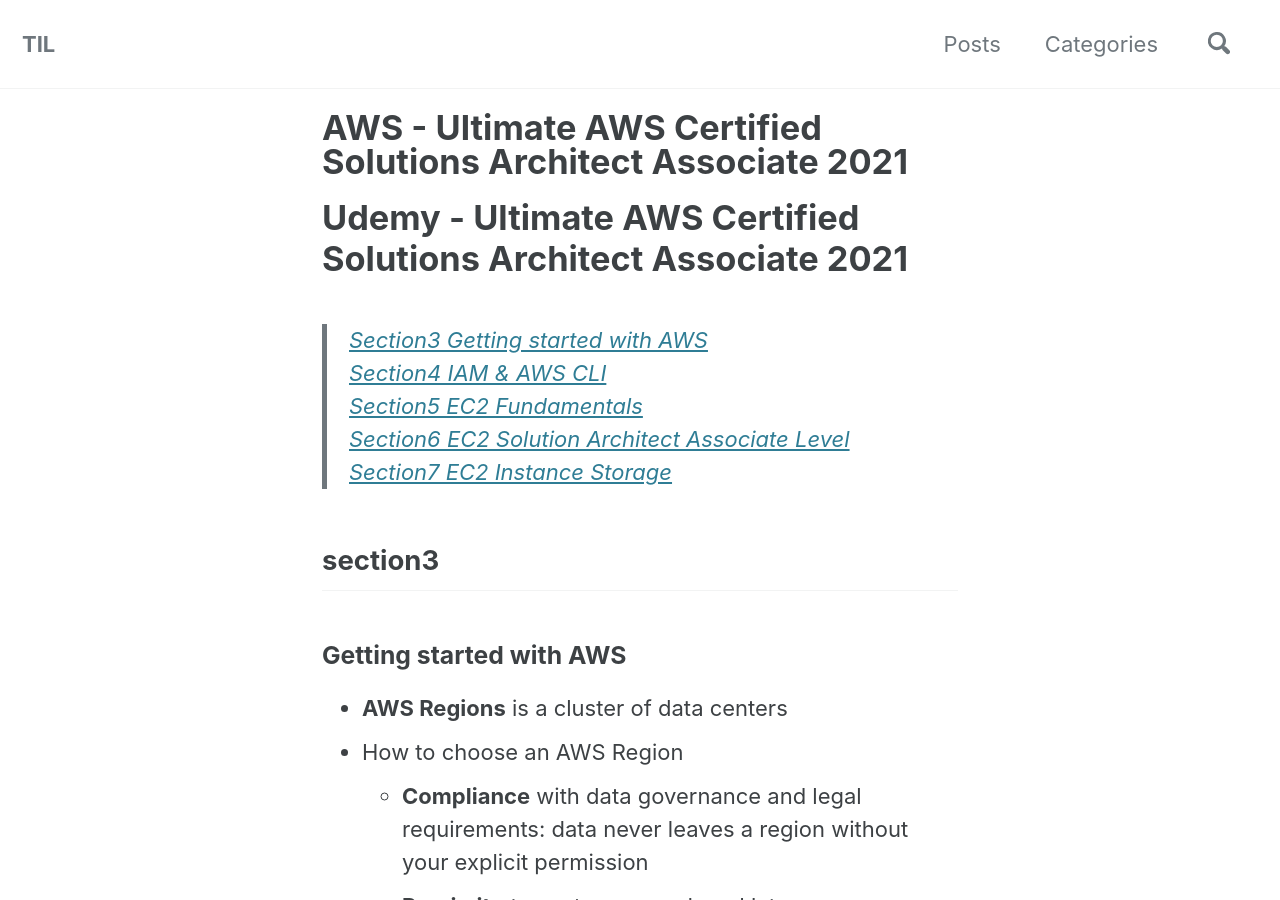
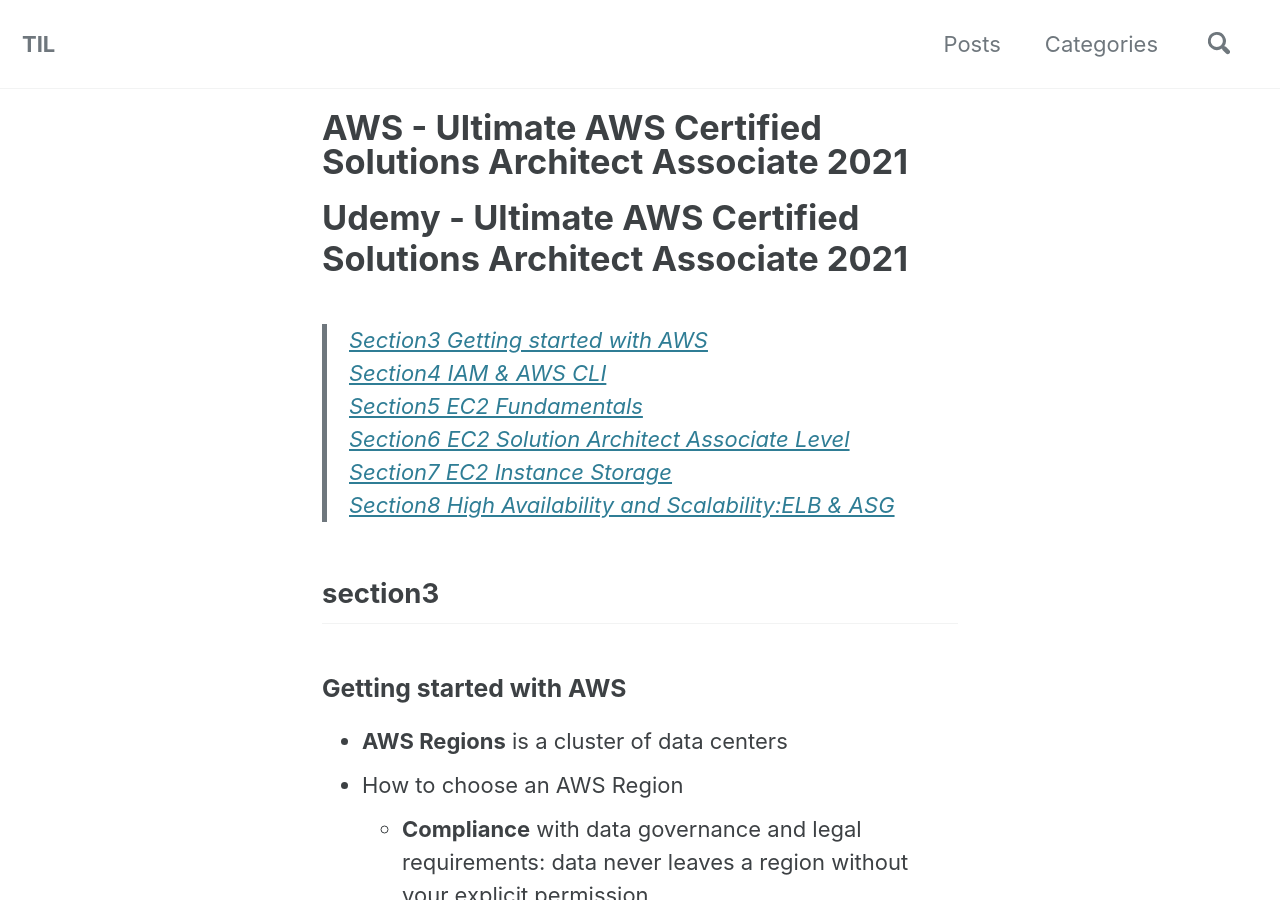
Before and after one commit to sujinsjlee/TIL, a Jekyll site: the page built from _posts/2021-10-21-Aws_ultimate_SAA.md, in a window 1280 px wide and 900 px high. Built offline with Jekyll 4.4.1, drawn with Linux system fonts in a browser that asks for light colours; cached includes are drawn as plain includes; nearby versions of some CDN libraries.

Commit message:
[aws] ELB ASG 1

```diff
--- a/_posts/2021-10-21-Aws_ultimate_SAA.md
+++ b/_posts/2021-10-21-Aws_ultimate_SAA.md
@@ -13,6 +13,7 @@ tags:
 > [Section5 EC2 Fundamentals](#section5)
 > [Section6 EC2 Solution Architect Associate Level](#section6)
 > [Section7 EC2 Instance Storage](#section7)
+> [Section8 High Availability and Scalability:ELB & ASG](#section8)
 
 
 
@@ -125,3 +126,9 @@ tags:
   - *Portable operating system interface*
   - 서로 다른 UNIX OS의 공통 API를 정리하여 이식성이 높은 유닉스 응용 프로그램을 개발하기 위한 목적으로 IEEE가 책정한 애플리케이션 인터페이스 규격
   - POSIX는 운영체제 자체가 아니라 응용 프로그램과 운영체제 간의 ‘인터페이스’를 정의하는 개념이기 때문에 프로그래머는 인터페이스가 존중되는 한 운영체제와 응용 프로그램을 자유롭게 작성
+
+
+## section8
+### ELB
+
+### ASG
```
